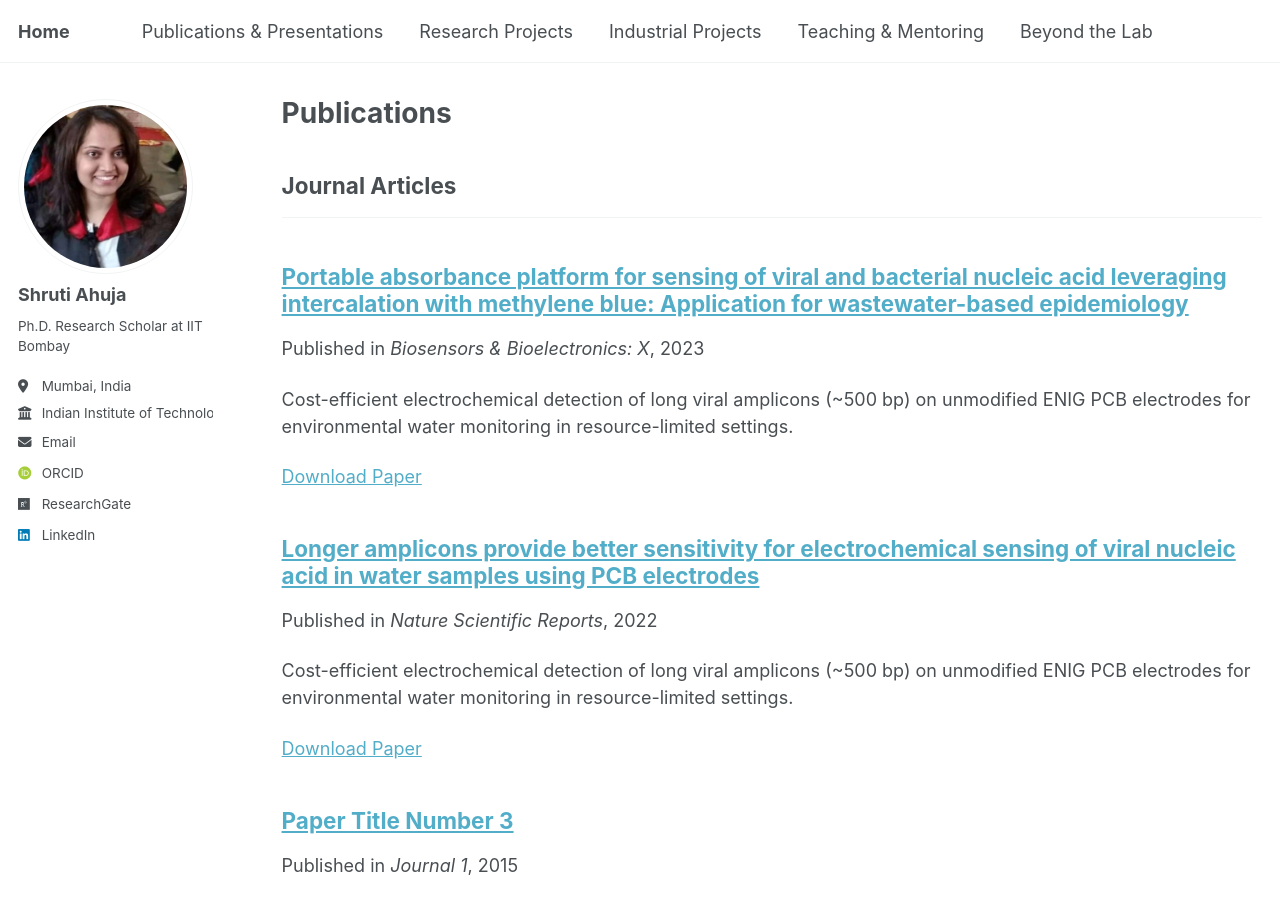
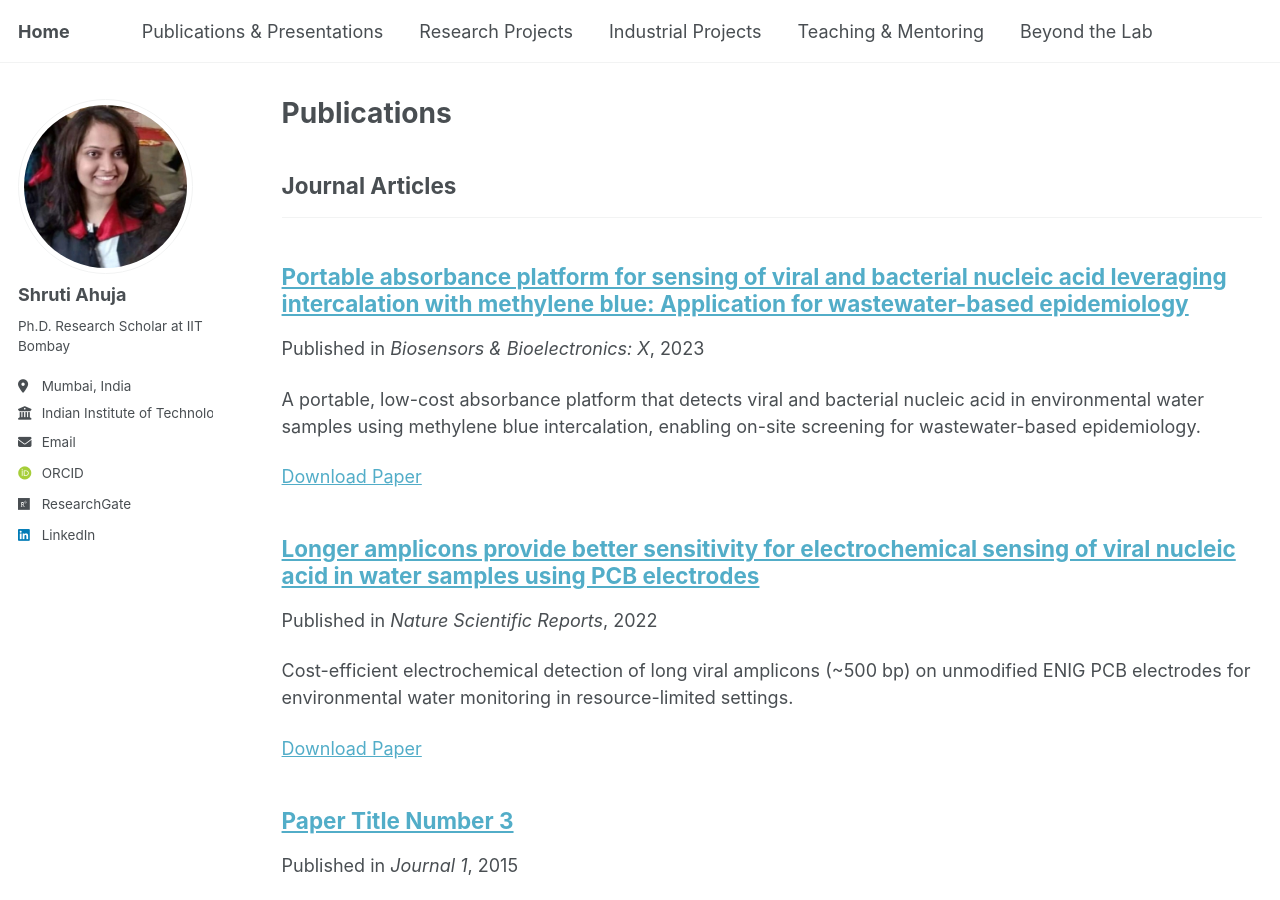
Before and after one commit to shrutiahuja/shrutiahuja.github.io, a Jekyll site: the page built from _pages/publications.html, in a window 1280 px wide and 900 px high. Built offline with Jekyll 4.4.1, drawn with Linux system fonts in a browser that asks for light colours; some web fonts are replaced; a script that is not in the unit is left out.

Commit message:
Update 2023-09-01-portable.md

```diff
--- a/_publications/2023-09-01-portable.md
+++ b/_publications/2023-09-01-portable.md
@@ -3,7 +3,7 @@ title: "Portable absorbance platform for sensing of viral and bacterial nucleic
 collection: publications
 category: manuscripts
 permalink: /publications/2023-09-01-portable.md/
-excerpt: 'Cost-efficient electrochemical detection of long viral amplicons (~500 bp) on unmodified ENIG PCB electrodes for environmental water monitoring in resource-limited settings.'
+excerpt: 'A portable, low-cost absorbance platform that detects viral and bacterial nucleic acid in environmental water samples using methylene blue intercalation, enabling on-site screening for wastewater-based epidemiology.'
 date: 2023-09-01
 venue: 'Biosensors & Bioelectronics: X'
 paperurl: "https://doi.org/10.1016/j.biosx.2023.100373"
```
